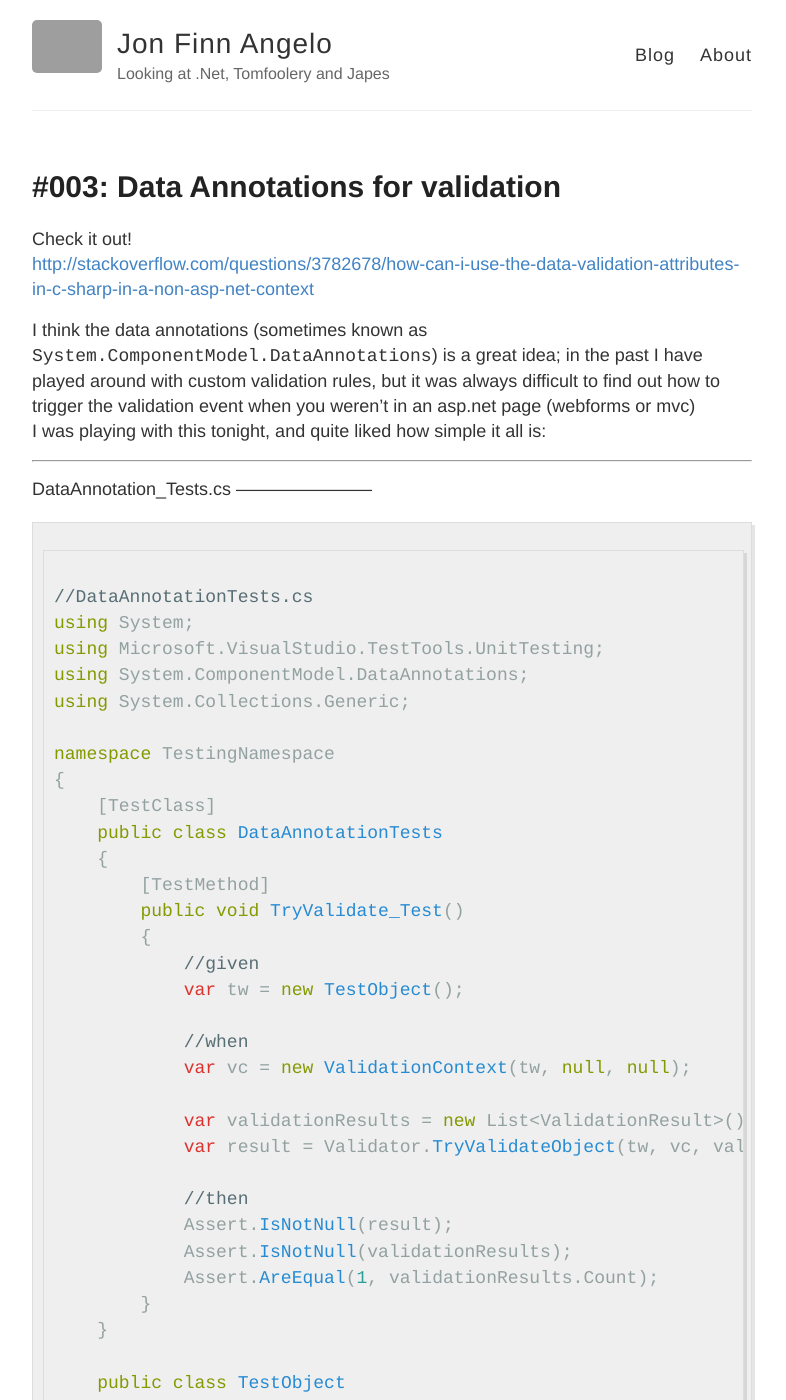
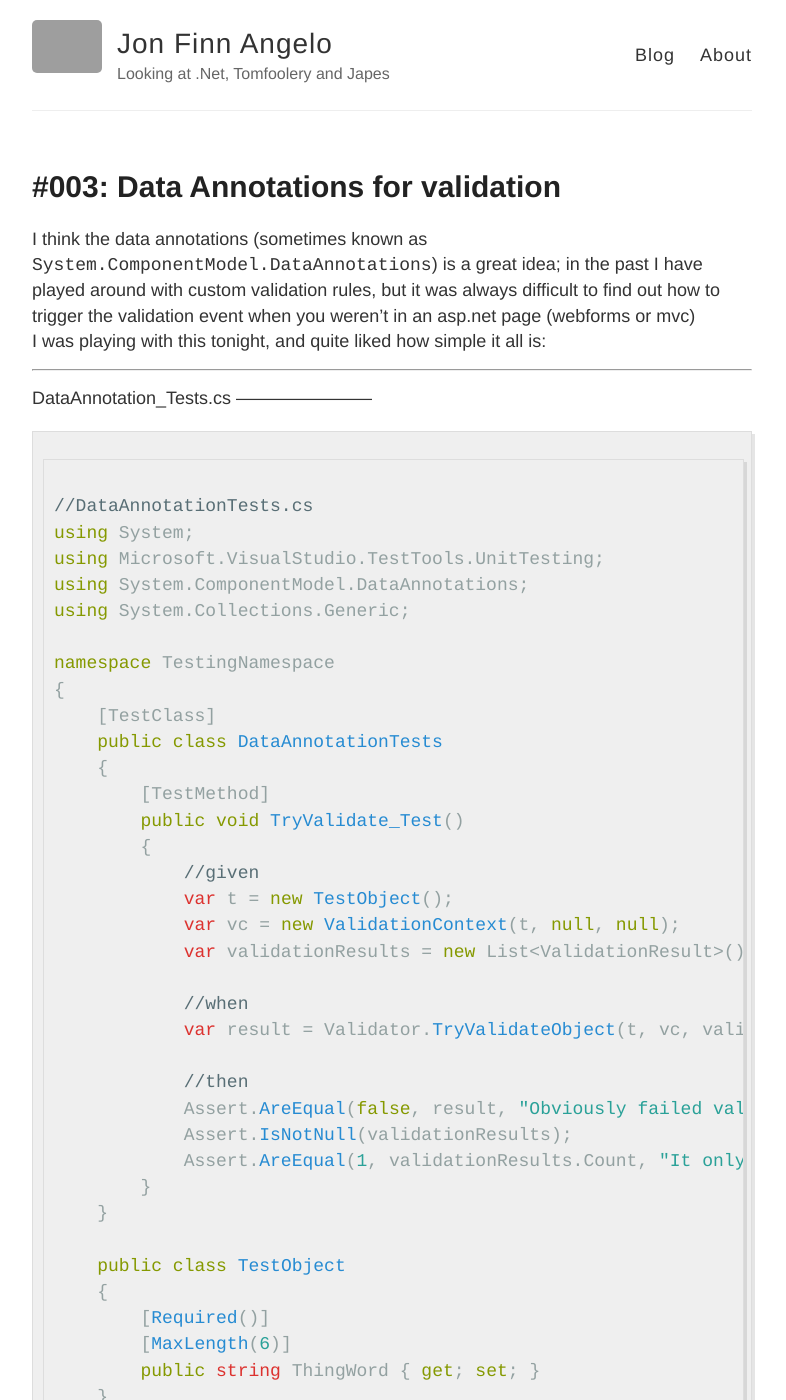
Before and after one commit to FinnAngelo/FinnAngelo.github.io, a Jekyll site: the page built from _posts/2015-05-14-003-Data Annotations for validation.md, in a window 1280 px wide and 1400 px high. Shown: the whole window, without its empty margins (248-1034 px from the left). Built offline with Jekyll 4.4.1, drawn with Linux system fonts in a browser that asks for light colours; Markdown is read by kramdown in place of the engine named in the settings; some of the changed text lies outside the part shown; grey boxes are pictures that could not be loaded.

Commit message:
Update 2015-05-14-003-Data Annotations for validation.md

````diff
--- a/_posts/2015-05-14-003-Data Annotations for validation.md
+++ b/_posts/2015-05-14-003-Data Annotations for validation.md
@@ -3,10 +3,6 @@ layout: post
 title: "#003: Data Annotations for validation"
 published: true
 ---
-
-Check it out!
-<http://stackoverflow.com/questions/3782678/how-can-i-use-the-data-validation-attributes-in-c-sharp-in-a-non-asp-net-context>
-
 I think the data annotations (sometimes known as `System.ComponentModel.DataAnnotations`) is a great idea; in the past I have played around with custom validation rules, but it was always difficult to find out how to trigger the validation event when you weren't in an asp.net page (webforms or mvc)
 I was playing with this tonight, and quite liked how simple it all is:
 
@@ -31,18 +27,17 @@ namespace TestingNamespace
         public void TryValidate_Test()
         {
             //given
-            var tw = new TestObject();
+            var t = new TestObject();
+            var vc = new ValidationContext(t, null, null);
+            var validationResults = new List<ValidationResult>();
 
             //when
-            var vc = new ValidationContext(tw, null, null);
-
-            var validationResults = new List<ValidationResult>();
-            var result = Validator.TryValidateObject(tw, vc, validationResults, true);
+            var result = Validator.TryValidateObject(t, vc, validationResults, true);
 
             //then
-            Assert.IsNotNull(result);
+            Assert.AreEqual(false, result, "Obviously failed validation");
             Assert.IsNotNull(validationResults);
-            Assert.AreEqual(1, validationResults.Count);
+            Assert.AreEqual(1, validationResults.Count, "It only includes the 'required' validation");
         }
     }
 
@@ -54,3 +49,6 @@ namespace TestingNamespace
     }
 }
 ```
+
+References:
+<http://stackoverflow.com/questions/3782678/how-can-i-use-the-data-validation-attributes-in-c-sharp-in-a-non-asp-net-context>
````
